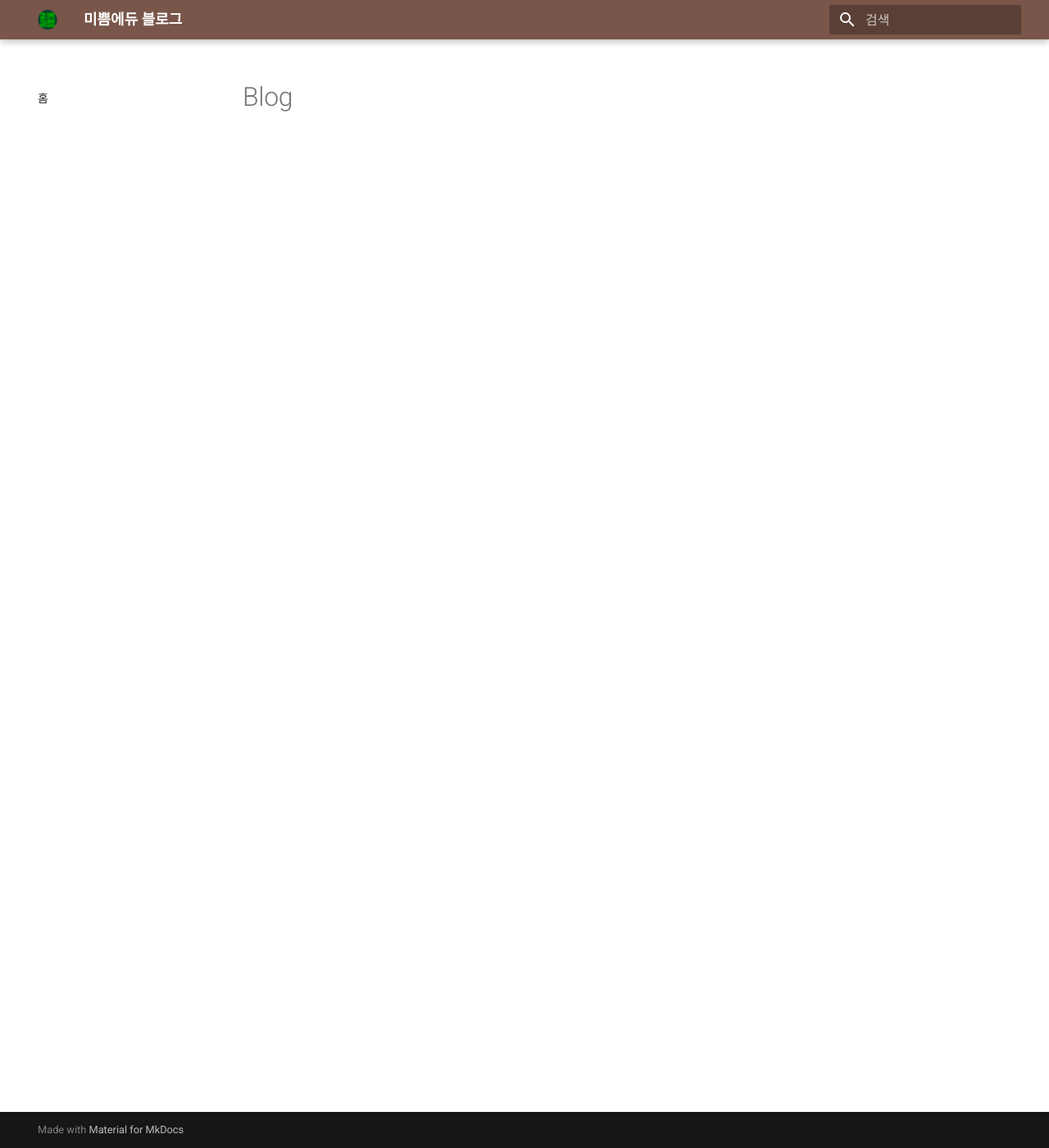
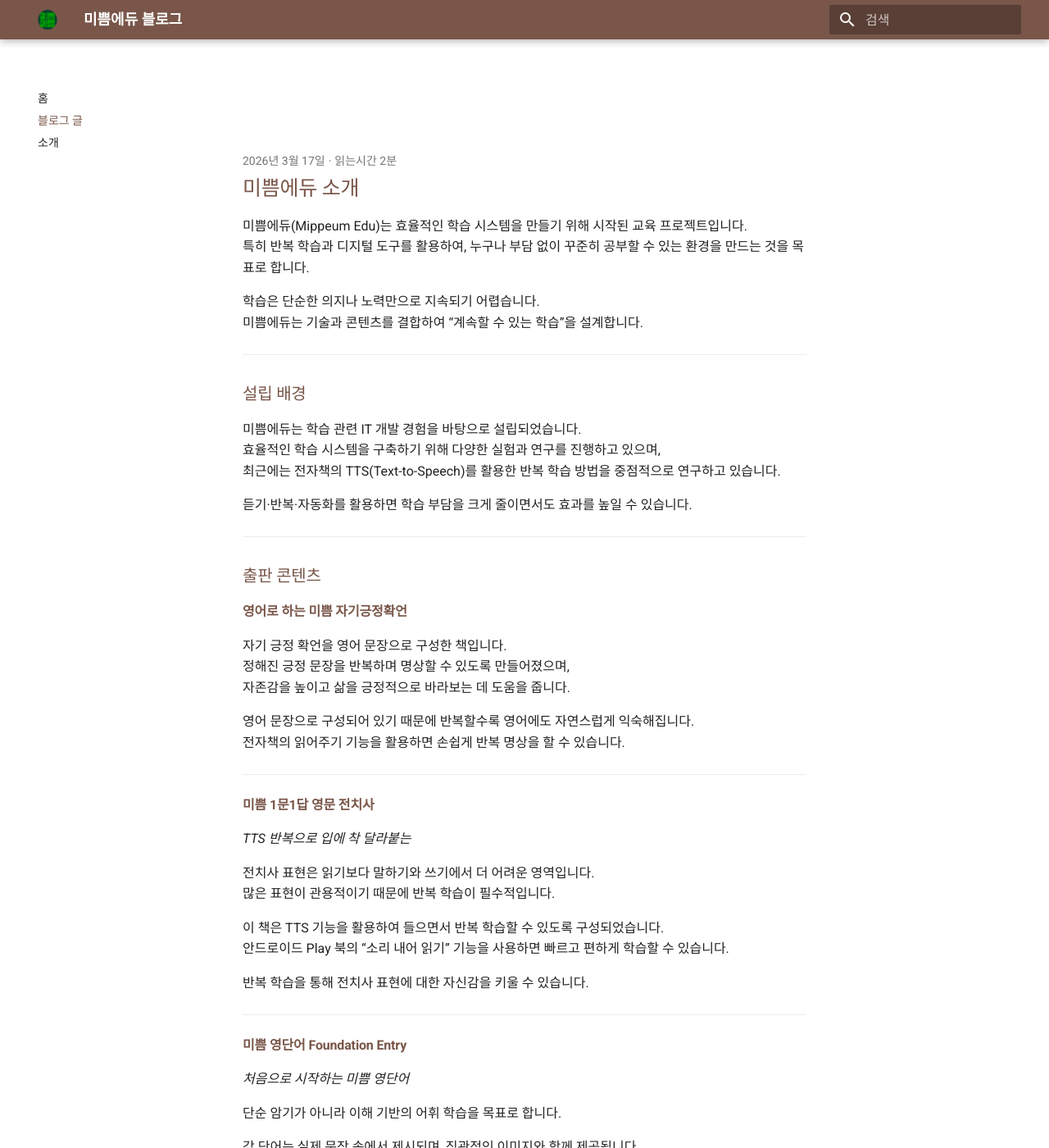
Before and after one commit to mippum/mp-blog, an MkDocs documentation site: the page built from docs/blog/index.md, in a window 1280 px wide and 1400 px high. Shown: the whole window at 82% size. Built offline with MkDocs 1.6.1 and Material for MkDocs 9.7.7, drawn with Linux system fonts in a browser that asks for light colours; some of the changed text lies outside the part shown.

Commit message:
feat: 1차 글 완성

```diff
--- /dev/null
+++ b/docs/about.md
@@ -0,0 +1,62 @@
+# 소개
+
+미쁨에듀(Mippeum Edu)는 영어 학습을 쉽고 효율적으로 할 수 있도록 돕는 교육 프로젝트입니다.
+단순 암기보다 이해와 반복을 통해 자연스럽게 영어를 익히는 방법을 연구하고 제공합니다.
+
+---
+
+## 설립자 소개
+
+저는 학습 관련 IT 개발자 출신으로,
+효율적인 학습 시스템을 구축하고자 미쁨에듀를 설립했습니다.
+다양한 실험과 연구를 통해, 학습의 지속성과 효과를 높이는 방법을 찾아가고 있습니다.
+
+최근에는 전자책의 TTS(Text-to-Speech) 기능을 활용하여,
+사용자가 반복 학습과 명상을 쉽게 할 수 있는 학습 환경을 개발하고 있습니다.
+
+---
+
+## 출판 콘텐츠
+
+### 영어로 하는 미쁨 자기긍정확언
+자기 긍정 확언을 영어 문장으로 구성한 전자책입니다.
+문장을 반복하며 명상하면 자존감을 높이고 영어에도 익숙해지도록 설계되었습니다.
+
+### 미쁨 1문1답 영문 전치사
+전치사 표현은 관용적 표현이 많아 말할 때 바로 나오기 어렵습니다.
+TTS를 활용해 반복 학습하도록 제작하여, 쉽게 듣고 외울 수 있습니다.
+
+### 미쁨 영단어 Foundation Entry
+단어를 외우는 대신, 문장과 이미지, 발음을 통해 이해하며 학습합니다.
+AI를 보조 도구로 활용해 학습 효율을 높인 현대적 영어 단어 학습서입니다.
+
+---
+
+## 온라인 서비스
+
+### 미쁨 듣기 트레이너
+특정 문구를 반복해서 들으며 암기하거나 명상할 수 있는 서비스입니다.
+
+### 미쁨 퀴즈
+한 문제씩 답을 확인하며 학습할 수 있는 퀴즈 서비스로, 부담 없이 반복 학습이 가능합니다.
+
+---
+
+## 미쁨에듀의 목표
+
+- 꾸준히 할 수 있는 학습 환경 제공
+- 반복 학습으로 자연스럽게 익히기
+- 디지털 도구를 활용한 효율적인 학습
+- 누구나 접근할 수 있는 학습 경험
+
+학습은 단기간의 성과보다 장기적인 습관이 더 중요합니다.
+미쁨에듀는 기술과 콘텐츠를 통해 이런 습관 형성을 돕고자 합니다.
+
+---
+<!--
+## 연락
+
+- 이메일: support@mippeumedu.com
+- GitHub: [https://github.com/mippeumedu](https://github.com/mippeumedu)
+
+앞으로 이 페이지에서는 미쁨에듀의 소식, 영어 학습 자료, 학습 팁 등을 계속 공유할 예정입니다. -->
--- a/docs/blog/index.md
+++ b/docs/blog/index.md
@@ -1 +1,7 @@
-# Blog
+# 블로그 글
+
+<style>
+  .md-content h1 {
+    visibility: hidden;
+  }
+</style>
--- a/mkdocs.yml
+++ b/mkdocs.yml
@@ -13,11 +13,21 @@
     accent: amber
 
 plugins:
+  - blog:
+      folder: blog
+      articles: 5
+      format: "%Y-%m-%d"
+      blog_dir: blog
+      post_excerpt: optional
+  - macros:
+      module_name: main
   - search
-  - blog
+
 
 extra_css:
   - stylesheets/extra.css
 
 nav:
   - 홈: index.md
+  - 블로그 글: blog/index.md
+  - 소개 : about.md
--- a/requirements.txt
+++ b/requirements.txt
@@ -2,3 +2,4 @@
 mkdocs-material==9.6.16
 mkdocs-static-i18n==1.3.0
 mkdocs-blog-plugin==0.25
+mkdocs-macros-plugin==1.5.0
--- a/requirements.window.txt
+++ b/requirements.window.txt
@@ -5,6 +5,7 @@
 click==8.3.1
 colorama==0.4.6
 ghp-import==2.1.0
+hjson==3.1.0
 idna==3.11
 Jinja2==3.1.6
 Markdown==3.10.2
@@ -13,6 +14,7 @@
 mkdocs==1.6.1
 mkdocs-blog-plugin==0.25
 mkdocs-get-deps==0.2.2
+mkdocs-macros-plugin==1.5.0
 mkdocs-material==9.6.16
 mkdocs-material-extensions==1.3.1
 mkdocs-static-i18n==1.3.0
@@ -27,5 +29,7 @@
 pyyaml_env_tag==1.1
 requests==2.32.5
 six==1.17.0
+super_collections==0.6.2
+termcolor==3.3.0
 urllib3==2.6.3
 watchdog==6.0.0
```
Also changed, not shown: docs/blog/posts/2026/03/2026-03-17-intro.md (added, +96 -0 lines), docs/index.md (+87 -1 lines), main.py (added, +18 -0 lines).
